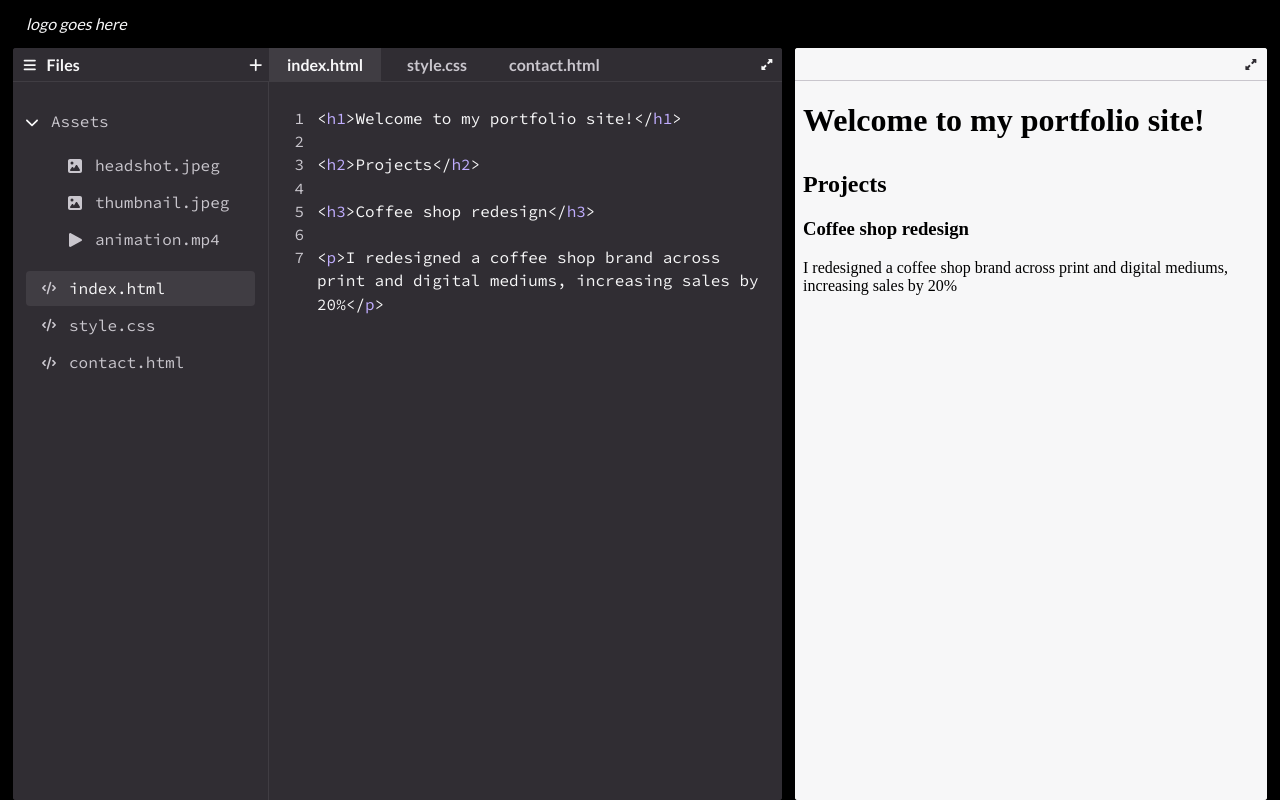
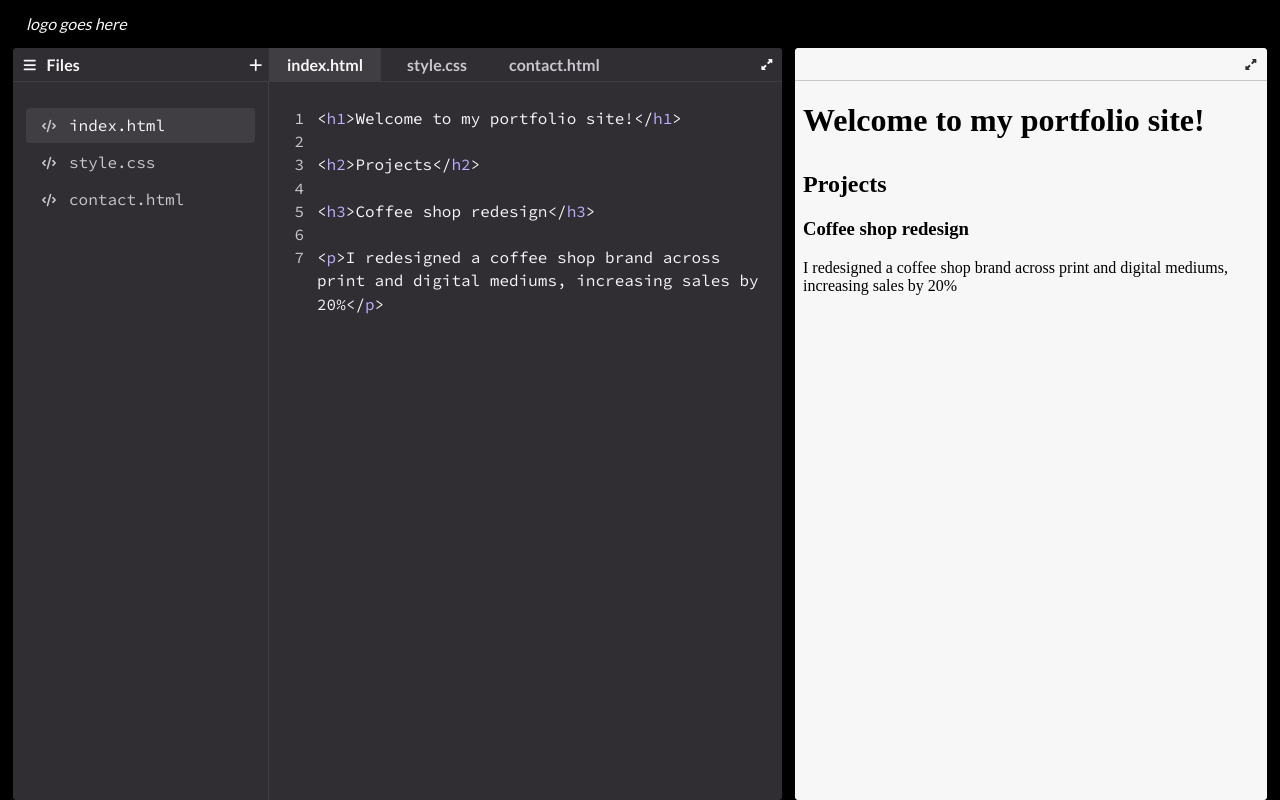
Before and after one commit to alexlevydesign/coding-by-design, a Next.js app: page / in a window 1280 px wide. Built offline with nearby package versions, Linux system fonts and the light colour scheme.

Commit message:
Increase border-radius to .25rem and remove sample files

```diff
--- a/src/components/ide/FileBrowser.jsx
+++ b/src/components/ide/FileBrowser.jsx
@@ -47,7 +47,7 @@ export default function FileBrowser({ activeFile, onSelect, files, folders, fold
 
   return (
     <nav className={`type-code ${styles.fileBrowser}`} aria-label="Project files">
-      <button className={styles.folder} type="button">
+      {/* <button className={styles.folder} type="button">
         <FontAwesomeIcon icon={faChevronDown} />
         <span>Assets</span>
       </button>
@@ -64,7 +64,7 @@ export default function FileBrowser({ activeFile, onSelect, files, folders, fold
           <FontAwesomeIcon icon={faPlay} />
           <span>animation.mp4</span>
         </span>
-      </div>
+      </div> */}
       <div
         className={`${styles.projectFiles} ${dropTarget === "root" ? styles.dropTarget : ""}`}
         onDragOver={(event) => {
--- a/src/components/ide/IdeShell.module.css
+++ b/src/components/ide/IdeShell.module.css
@@ -58,7 +58,7 @@
 .previewPanel {
   min-width: 0;
   overflow: hidden;
-  border-radius: 0.1875rem;
+  border-radius: 0.25rem;
   transition: opacity 250ms cubic-bezier(0.8, 0.05, 0.5, 1), visibility 250ms cubic-bezier(0.8, 0.05, 0.5, 1);
 }
 
@@ -185,7 +185,7 @@
   width: 9.5rem;
   padding: 0.25rem;
   border: 0.0625rem solid var(--color-gray-80);
-  border-radius: 0.1875rem;
+  border-radius: 0.25rem;
   background: var(--color-gray-80);
   box-shadow: 0 0.5rem 1rem rgb(0 0 0 / 25%);
 }
```
